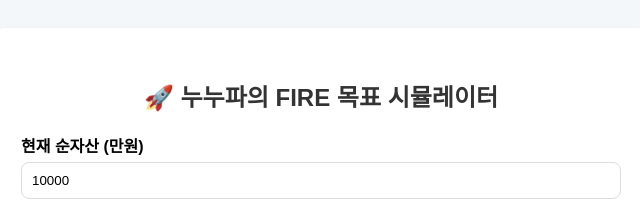
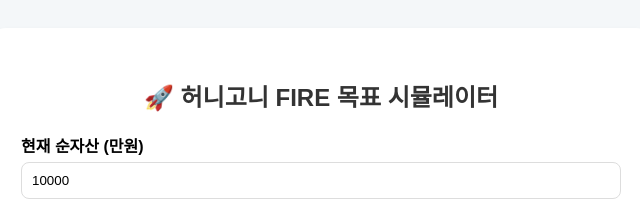
Before and after one commit to hansongheon-create/my-fire-cal, a plain HTML site: page index.html in a window 1280 px wide. Shown: the top 211 px of the page, 319-959 px from the left. Drawn offline with nearby package versions, Linux system fonts and the light colour scheme.

Commit message:
Update index.html

```diff
--- a/index.html
+++ b/index.html
@@ -18,7 +18,7 @@
 </head>
 <body>
     <div class="container">
-        <h2>🚀 누누파의 FIRE 목표 시뮬레이터</h2>
+        <h2>🚀 허니고니 FIRE 목표 시뮬레이터</h2>
         <div class="input-group">
             <label>현재 순자산 (만원)</label>
             <input type="number" id="currentAsset" value="10000">
```
